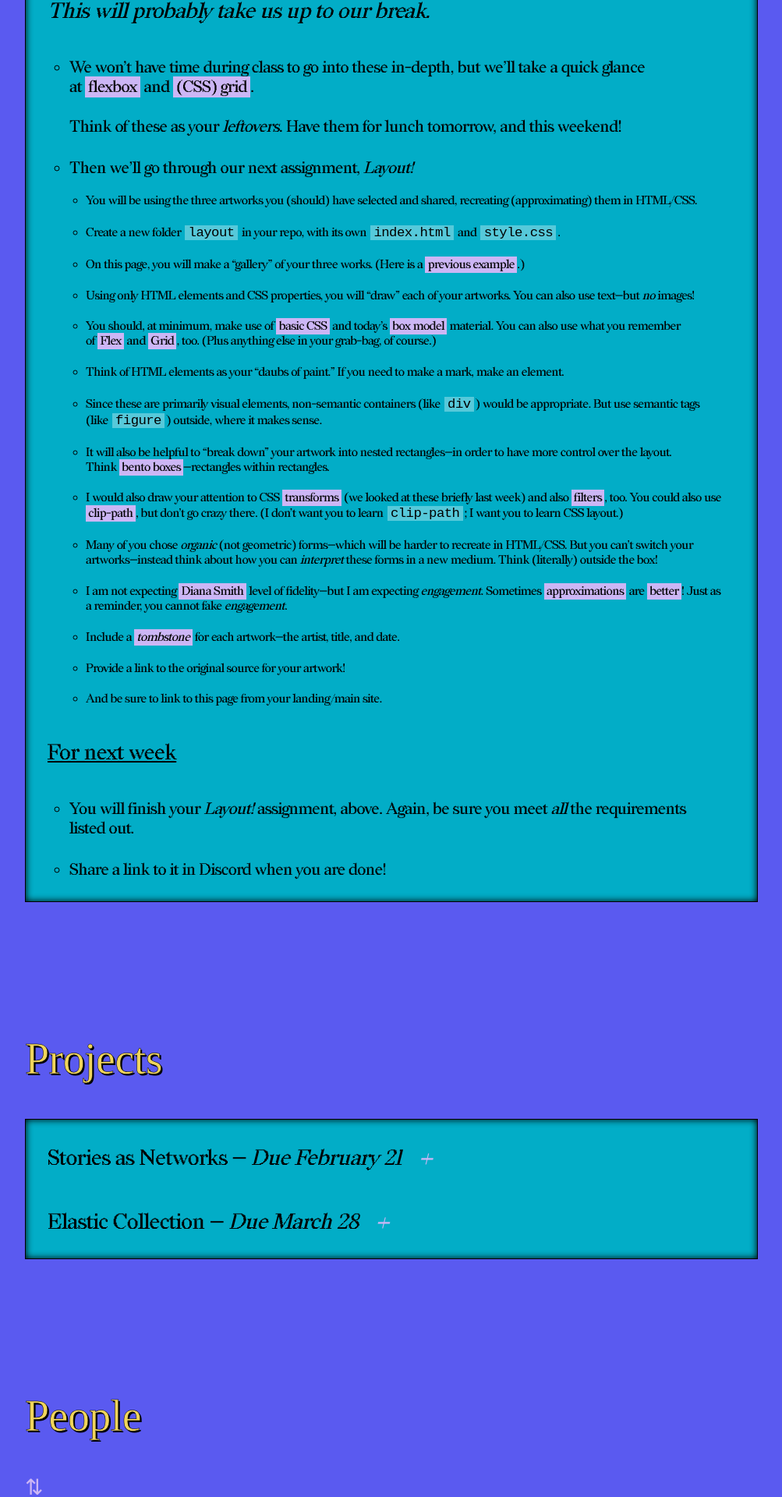
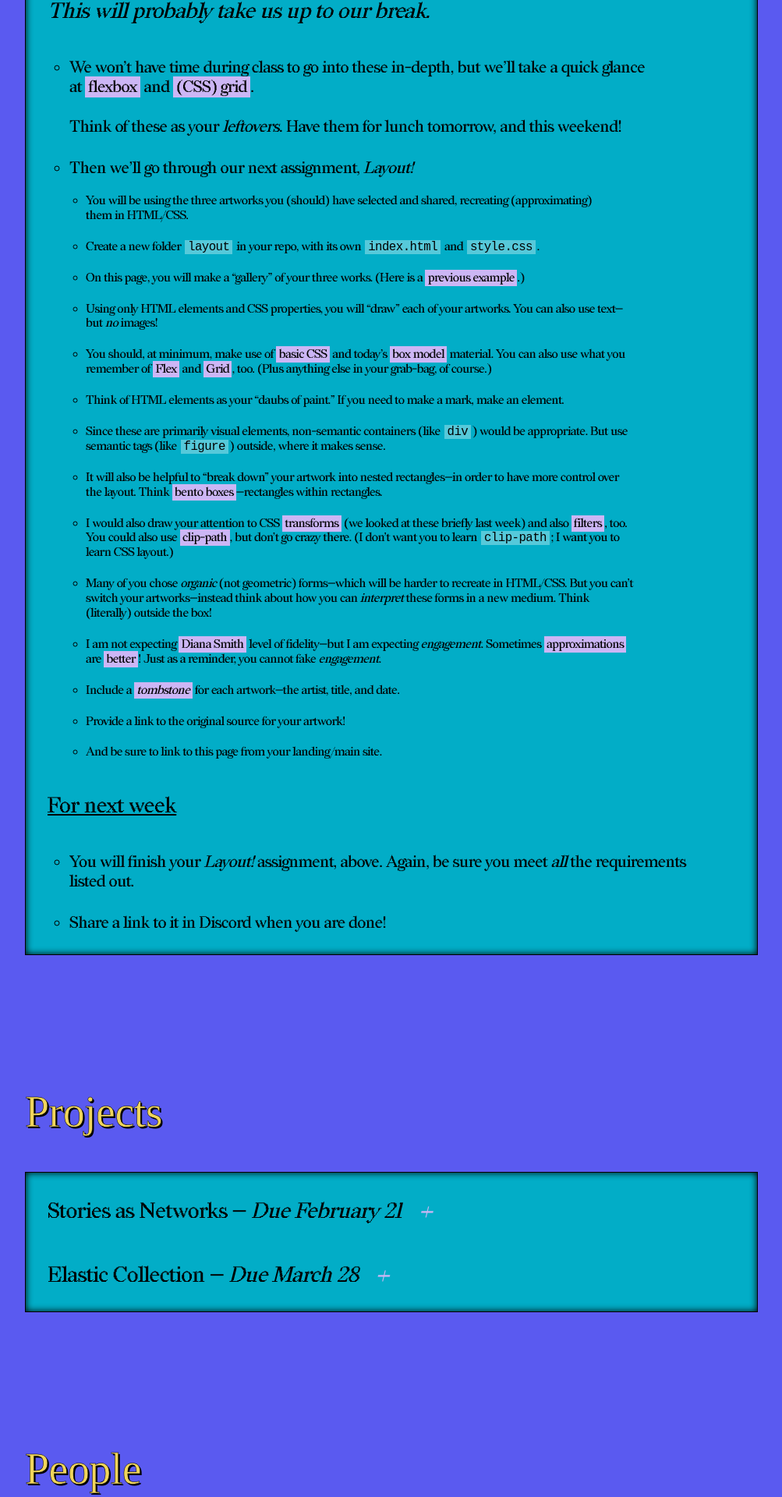
Before and after one commit to core-interaction-s23/core-interaction-s23.github.io, a Jekyll site: the page built from index.html, in a window 1280 px wide. Shown: the part 3324-5244 px from the top of the page at 78% size, without its empty margins (138-1141 px from the left). Built offline with Jekyll 4.4.1, drawn with Linux system fonts in a browser that asks for light colours; some web fonts are replaced.

Commit message:
Control some line-length.

```diff
--- a/assets/styles/main.scss
+++ b/assets/styles/main.scss
@@ -51,6 +51,9 @@ p a {
 	word-break: break-word;
 }
 
+p, li { max-width: 65ch }
+
+li li { max-width: 75ch }
 
 
 body {
@@ -193,5 +196,5 @@ code {
 	padding-right:    0.25em;
 	margin-left:      0.1em;
 	margin-right:     0.1em;
-	font-size:        1.1em;
+	font-size:        1em;
 }
```
